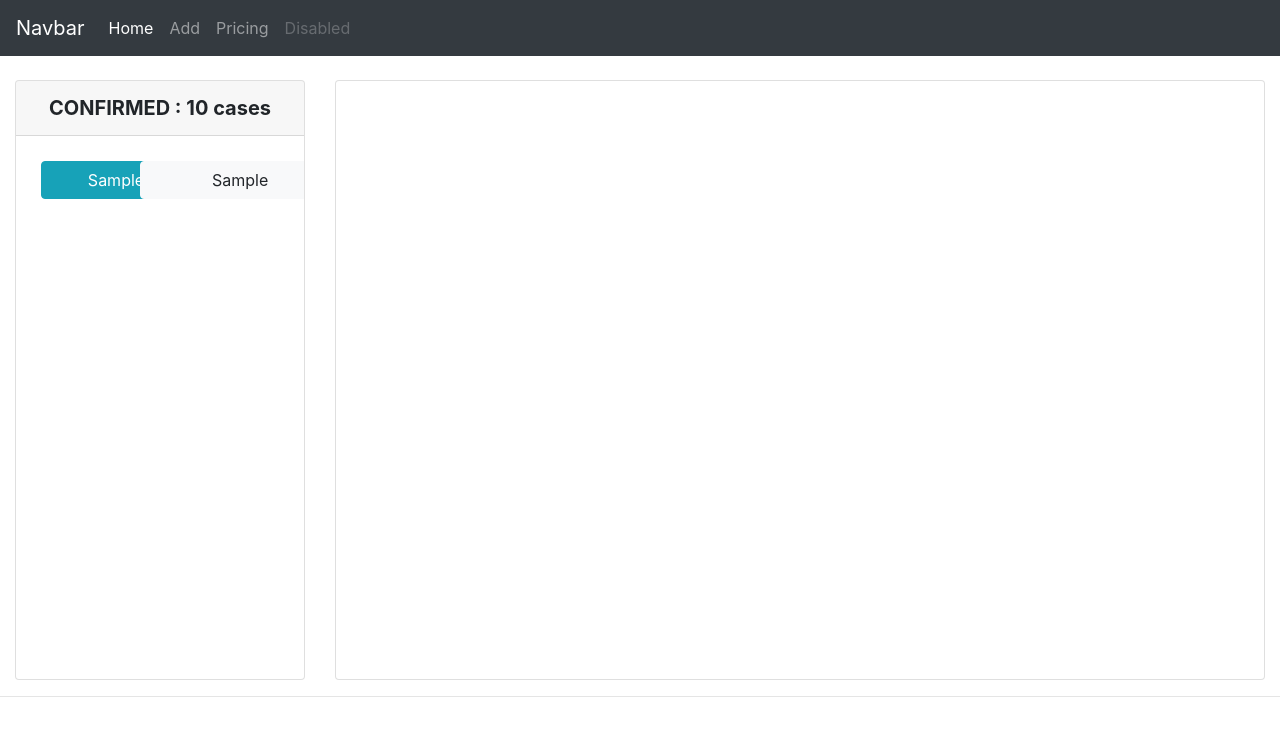
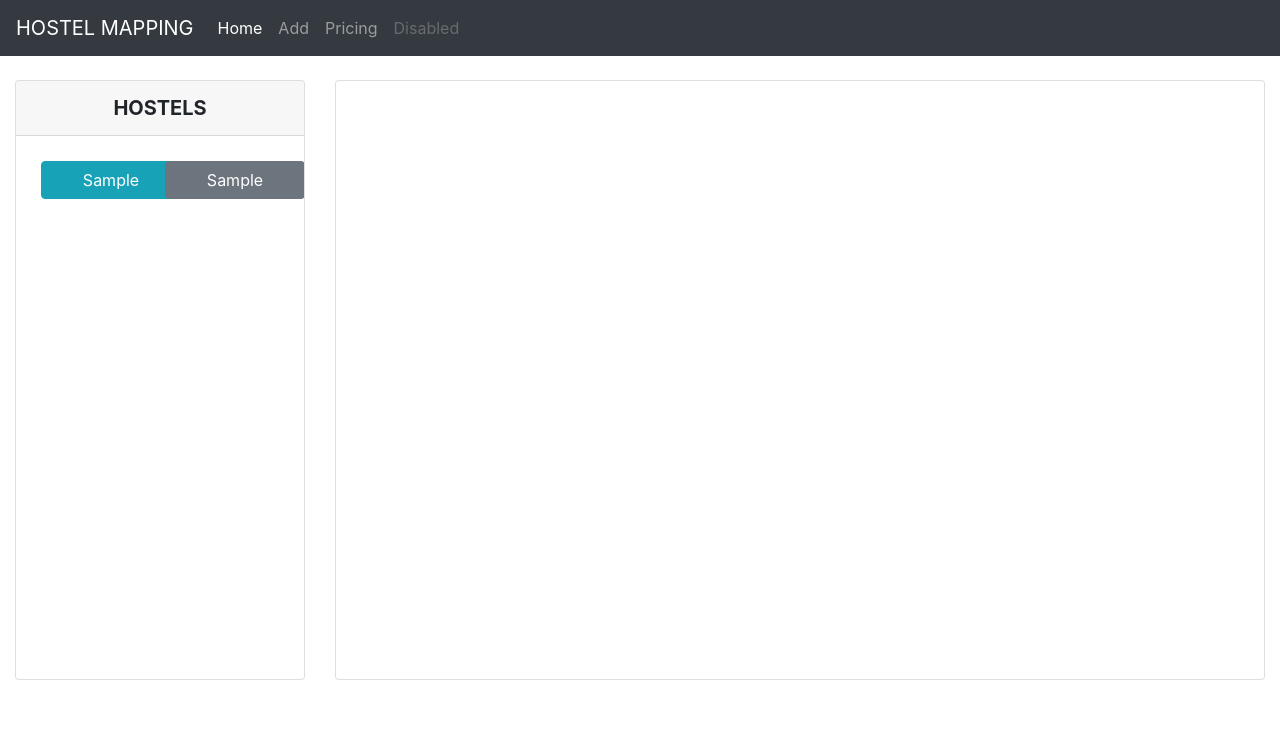
Before and after one commit to oderofrancis/hostel_app, a Django app: template app/templates/user/dashboard.html in a window 1280 px wide. Shown: the top 736 px of the page. Run offline with Django 3.2, Linux system fonts and the light colour scheme; the template is opened without the code that fills it: most values are stand-ins (such as "Sample title", 1, 10 or a date in 2020); some libraries are stand-ins or nearby versions.

Commit message:
updates files

```diff
--- a/app/templates/base.html
+++ b/app/templates/base.html
@@ -1,12 +1,20 @@
 <!DOCTYPE html>
 <html>
+
 <head>
+
 	<meta charset="utf-8">
 	<meta name="viewport" content="width=device-width, initial-scale=1">
 	<title>{% block title %}{% endblock %}</title>
 
 	<link rel="stylesheet" href="https://stackpath.bootstrapcdn.com/bootstrap/4.3.1/css/bootstrap.min.css" integrity="sha384-ggOyR0iXCbMQv3Xipma34MD+dH/1fQ784/j6cY/iJTQUOhcWr7x9JvoRxT2MZw1T" crossorigin="anonymous">
 </head>
+<style>
+	#gis{
+		width: 70%;
+		height: 560px;
+	}
+</style>
 <body>
 
 	<!-- navbar -->
@@ -19,7 +27,6 @@
 
 </body>
 
-
 <script src="https://code.jquery.com/jquery-3.3.1.slim.min.js" integrity="sha384-q8i/X+965DzO0rT7abK41JStQIAqVgRVzpbzo5smXKp4YfRvH+8abtTE1Pi6jizo" crossorigin="anonymous"></script>
 <script src="https://cdnjs.cloudflare.com/ajax/libs/popper.js/1.14.7/umd/popper.min.js" integrity="sha384-UO2eT0CpHqdSJQ6hJty5KVphtPhzWj9WO1clHTMGa3JDZwrnQq4sF86dIHNDz0W1" crossorigin="anonymous"></script>
 <script src="https://stackpath.bootstrapcdn.com/bootstrap/4.3.1/js/bootstrap.min.js" integrity="sha384-JjSmVgyd0p3pXB1rRibZUAYoIIy6OrQ6VrjIEaFf/nJGzIxFDsf4x0xIM+B07jRM" crossorigin="anonymous"></script>
--- a/app/templates/navbar.html
+++ b/app/templates/navbar.html
@@ -1,5 +1,5 @@
 <nav class="navbar navbar-expand-lg navbar-dark bg-dark">
-  <a class="navbar-brand" href="#">Navbar</a>
+  <a class="navbar-brand" href="#">HOSTEL MAPPING</a>
   <button class="navbar-toggler" type="button" data-toggle="collapse" data-target="#navbarNav" aria-controls="navbarNav" aria-expanded="false" aria-label="Toggle navigation">
     <span class="navbar-toggler-icon"></span>
   </button>
--- a/app/templates/user/dashboard.html
+++ b/app/templates/user/dashboard.html
@@ -1,7 +1,14 @@
 {% extends 'base.html' %}
 
+{% load leaflet_tags %}
+
+{% leaflet_js %}
+
+{% leaflet_css %}
+
+
 {% block title %}
-
+Dashboard
 {% endblock %}
 
 {% block content %}
@@ -17,7 +24,7 @@
 		<div class="col-sm-3">
 	    	<div class="card" style="height:600px;">
 		    	<div class="card-header" style="font-size :20px; text-align: center;">
-		    		<b>CONFIRMED : {{africa_total}} cases</b>
+		    		<b>HOSTELS</b>
 		  		</div>
 
 	    		<div class="card-body" style="max-height: 550px;overflow: scroll; overflow-x:hidden;">
@@ -26,17 +33,17 @@
 
 			            {% csrf_token %}
 
-			            <!-- names of country -->
+			            <!-- names of hostel -->
 
-			            <div style="float: left;width:40%;">
+			            <div style="float: left;width:50%;">
 
-			               {% for con in africa_names %}
+			               {% for con in data_names %}
 
 			                  <table style="border-width: 6px; border: #333;width:100%;">
 
 			                     <tr>
 
-			                        <input class="btn btn-info" type="submit" value={{con}} name="country" style="float: left;width:150px;margin:5px;">
+			                        <input class="btn btn-info" type="submit" value={{con}} name="country" style="width:140px;margin:5px;">
 
 			                     </tr>
 
@@ -55,15 +62,15 @@
 
 			            <!-- names of country -->
 
-			            <div style="float: left;width:60%;">
+			            <div style="float: left;width:50%;">
 
-			               {% for con in africa_values %}
+			               {% for con in data_values %}
 
 			                  <table style=" border: #333;width:100%;">
 
 			                     <tr>
 
-			                        <input class="btn btn-light" type="submit" value={{con}} name="country" style="float: center;width:200px;margin:5px;">
+			                        <input class="btn btn-secondary" type="submit" value={{con}} name="country" style="width:140px;margin:5px;">
 
 			                     </tr>
 
@@ -79,19 +86,20 @@
 
 	    <!-- map -->
 
-	    <div class="col-sm-9">
-	    	<div class="card" style="height:600px;">
+	     <div class="col-sm-9">
+	     	<div class="card card-body" style="height:600px;">
 
-	    	</div>
+	     		 {% leaflet_map "gis" callback="window.our_layers" %}
 
+	     	</div>
 
 	    </div>
+
 
 
 	</div>
 
 </div>
 
-<hr>
 
 {% endblock %}
```
Also changed, not shown: app/views.py (+18 -1 lines).
